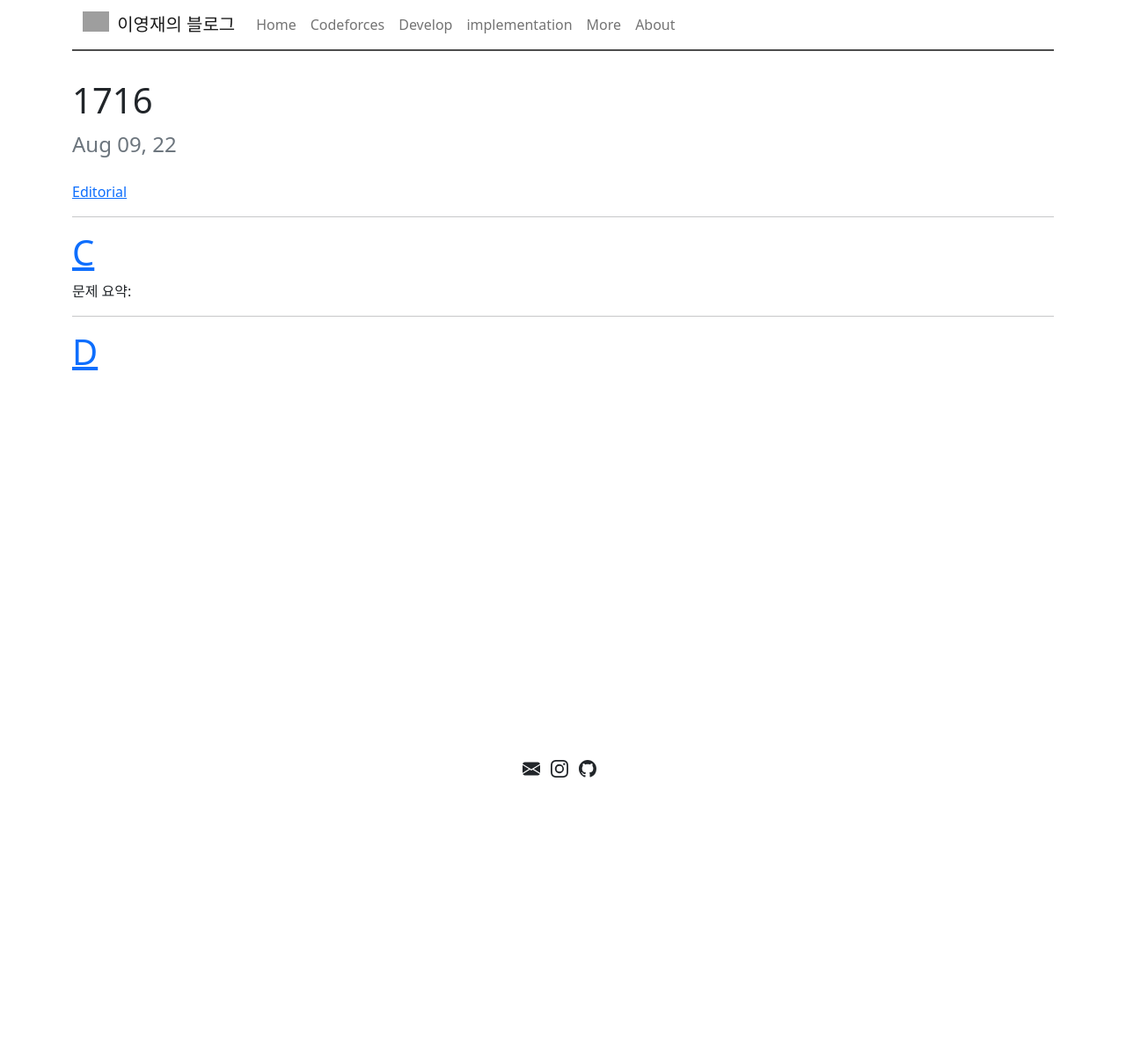
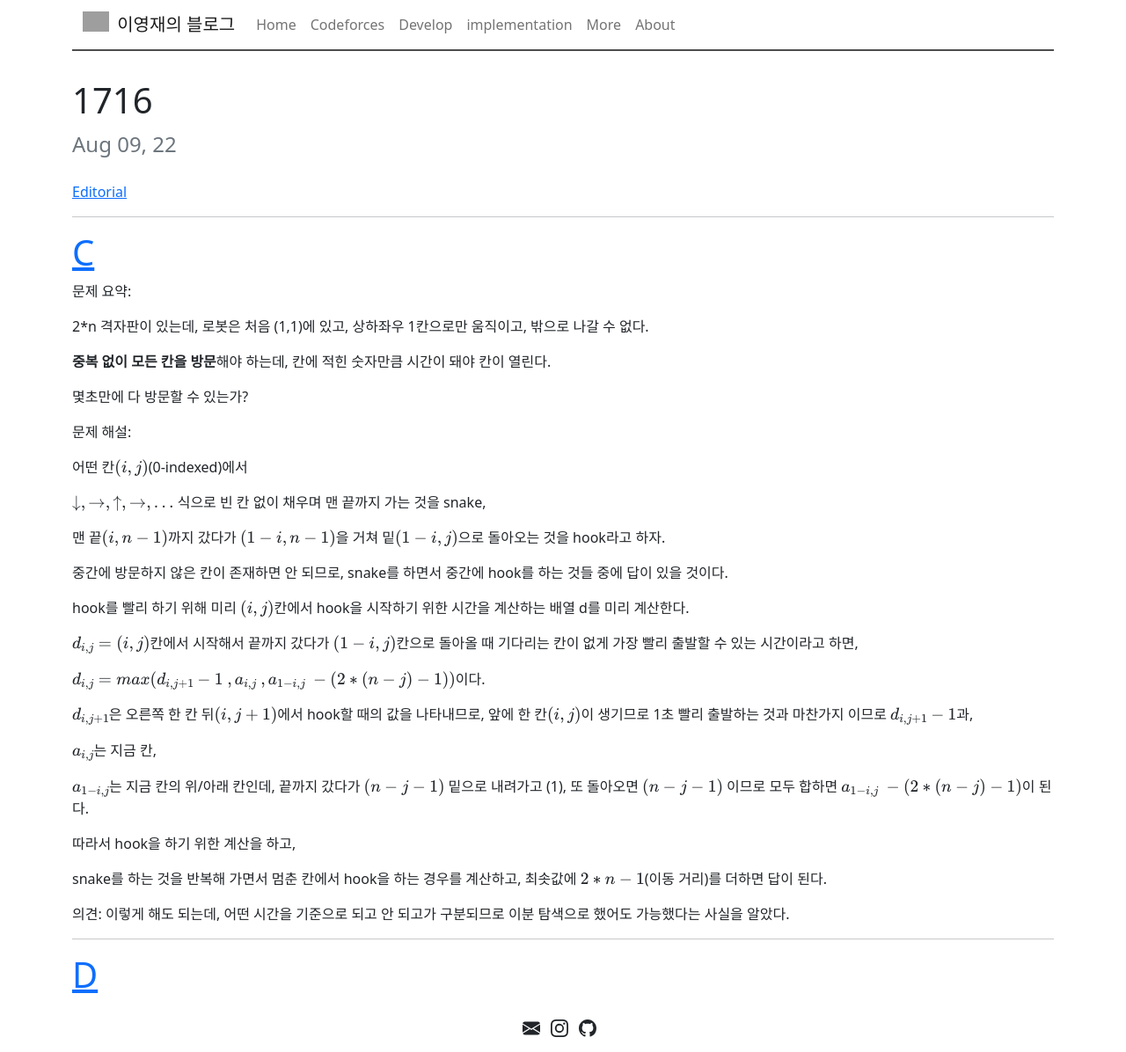
Before and after one commit to LEEYEONGJAE1/LEEYEONGJAE1.github.io, a Jekyll site: the page built from _posts/codeforces/2022-08-09-1716.md, in a window 1280 px wide. Shown: the whole page at 88% size. Built offline with Jekyll 4.4.1, drawn with Linux system fonts in a browser that asks for light colours; formulas are drawn with MathJax 3; before the commit the page ends 900 px from its top, so only the background shows below that; grey boxes are pictures that could not be loaded.

Commit message:
2022-08-13

```diff
--- a/_posts/codeforces/2022-08-09-1716.md
+++ b/_posts/codeforces/2022-08-09-1716.md
@@ -12,6 +12,42 @@ published: true
 
 문제 요약:
 
+2*n 격자판이 있는데, 로봇은 처음 (1,1)에 있고, 상하좌우 1칸으로만 움직이고, 밖으로 나갈 수 없다.
+
+**중복 없이 모든 칸을 방문**해야 하는데, 칸에 적힌 숫자만큼 시간이 돼야 칸이 열린다.
+
+몇초만에 다 방문할 수 있는가?
+
+문제 해설:
+
+어떤 칸$(i,j)$(0-indexed)에서
+
+$\downarrow, \rightarrow, \uparrow, \rightarrow, \ldots$ 식으로 빈 칸 없이 채우며 맨 끝까지 가는 것을 snake,
+
+맨 끝$(i,n-1)$까지 갔다가 $(1-i,n-1)$을 거쳐 밑$(1-i,j)$으로 돌아오는 것을 hook라고 하자.
+
+중간에 방문하지 않은 칸이 존재하면 안 되므로, snake를 하면서 중간에 hook를 하는 것들 중에 답이 있을 것이다.
+
+hook를 빨리 하기 위해 미리 $(i,j)$칸에서 hook을 시작하기 위한 시간을 계산하는 배열 d를 미리 계산한다.
+
+$d_{i,j}= (i,j)$칸에서 시작해서 끝까지 갔다가 $(1-i,j)$칸으로 돌아올 때 기다리는 칸이 없게 가장 빨리 출발할 수 있는 시간이라고 하면,
+
+$d_{i,j}= max(d_{i,j+1}-1\ , a_{i,j}\ ,a_{1-i,j}\ -(2* (n-j)-1))$이다.
+
+$d_{i,j+1}$은 오른쪽 한 칸 뒤$(i,j+1)$에서 hook할 때의 값을 나타내므로, 앞에 한 칸$(i,j)$이 생기므로 1초 빨리 출발하는 것과 마찬가지
+이므로 $d_{i,j+1}-1$과,
+
+$a_{i,j}$는 지금 칸,
+
+$a_{1-i,j}$는 지금 칸의 위/아래 칸인데, 끝까지 갔다가 $(n-j-1)$ 밑으로 내려가고 (1), 또 돌아오면 $(n-j-1)$ 이므로 모두 합하면
+$a_{1-i,j}\ -(2* (n-j)-1)$이 된다.
+
+따라서 hook을 하기 위한 계산을 하고,
+
+snake를 하는 것을 반복해 가면서 멈춘 칸에서 hook을 하는 경우를 계산하고, 최솟값에 $2*n-1$(이동 거리)를 더하면 답이 된다.
+
+의견:
+이렇게 해도 되는데, 어떤 시간을 기준으로 되고 안 되고가 구분되므로 이분 탐색으로 했어도 가능했다는 사실을 알았다.
 
 ---
 # [D](https://codeforces.com/contest/1716/problem/D)
```
Also changed, not shown: _posts/implementation/2022-07-26-RMQ.md (+1 -1 lines).
